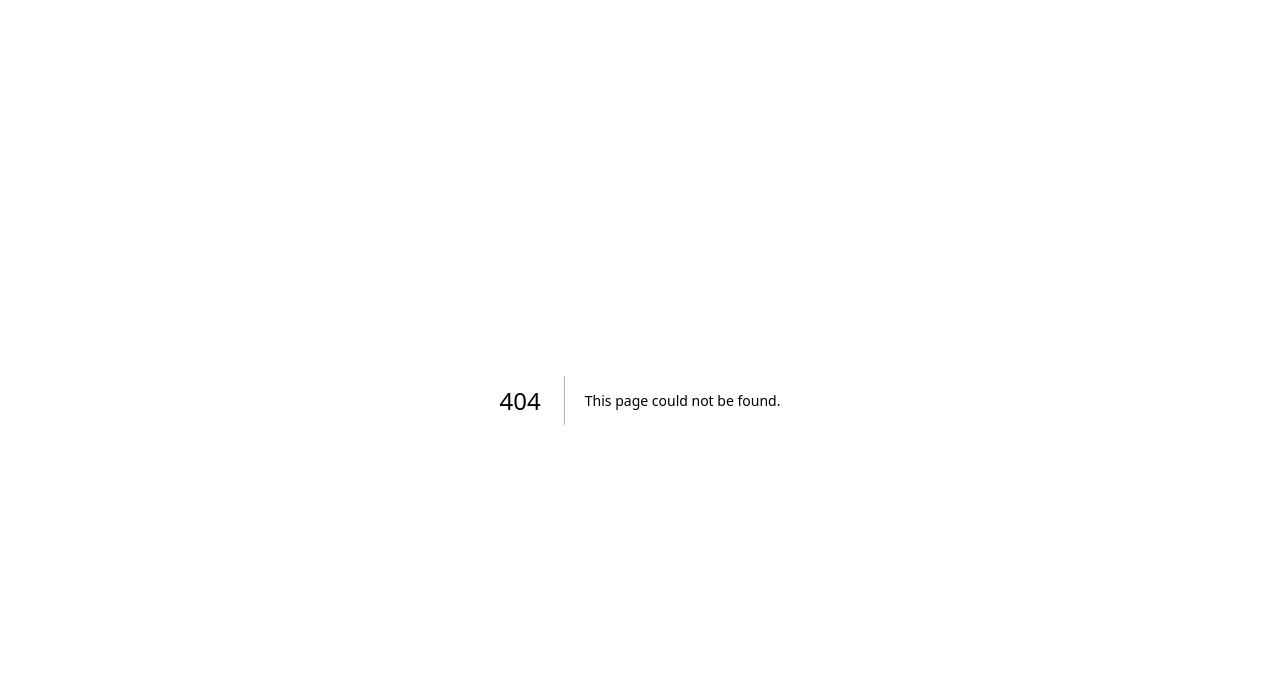
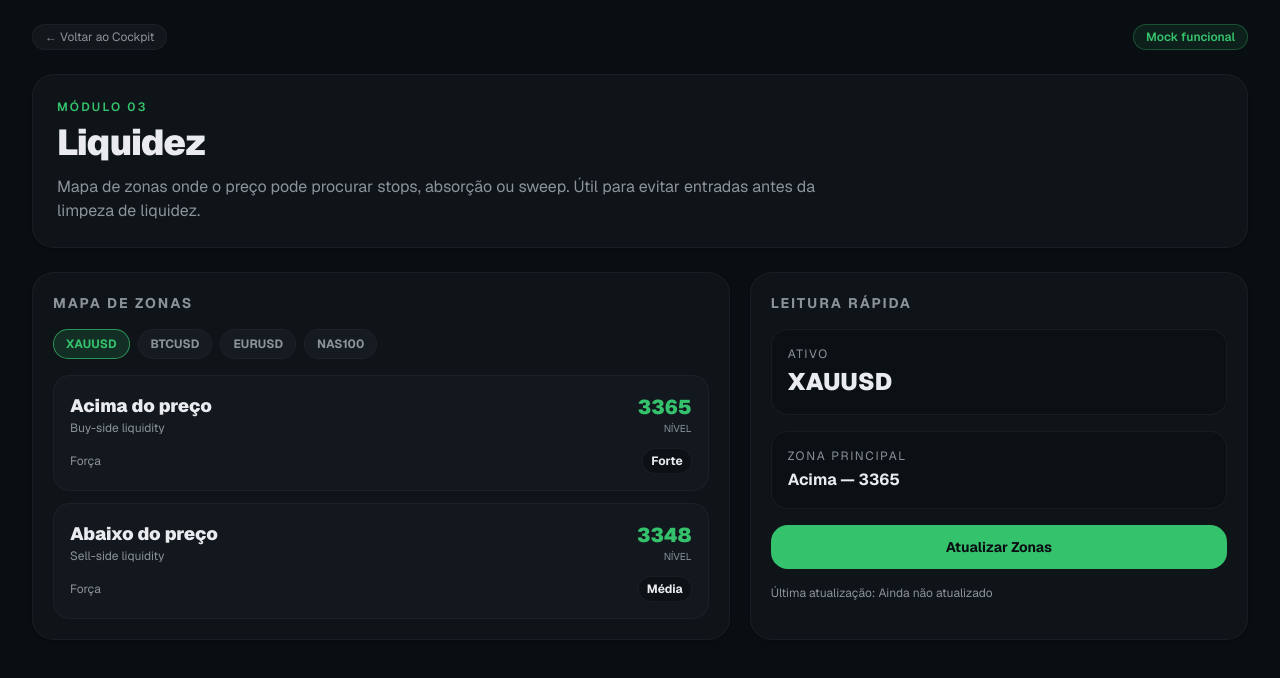
Before and after one commit to ineslourenco7/v0-recreate-trading-dashboard, a Next.js app: page /liquidity in a window 1280 px wide. Before the commit this address had no page. Shown: the top 678 px of the page. Built offline with nearby package versions, Linux system fonts and the light colour scheme.

Commit message:
Add liquidity module page

```diff
--- /dev/null
+++ b/app/liquidity/page.tsx
@@ -0,0 +1,123 @@
+"use client"
+
+import { useMemo, useState } from "react"
+import { ModuleCard, ModulePage } from "@/components/hermes/module-page"
+
+const assets = ["XAUUSD", "BTCUSD", "EURUSD", "NAS100"] as const
+
+type Asset = (typeof assets)[number]
+
+type LiquidityZone = {
+  id: string
+  asset: Asset
+  side: "Acima" | "Abaixo"
+  level: number
+  strength: "Fraca" | "Média" | "Forte"
+  type: string
+}
+
+const baseZones: LiquidityZone[] = [
+  { id: "1", asset: "XAUUSD", side: "Acima", level: 3365, strength: "Forte", type: "Buy-side liquidity" },
+  { id: "2", asset: "XAUUSD", side: "Abaixo", level: 3348, strength: "Média", type: "Sell-side liquidity" },
+  { id: "3", asset: "BTCUSD", side: "Acima", level: 68400, strength: "Média", type: "High sweep zone" },
+  { id: "4", asset: "BTCUSD", side: "Abaixo", level: 67250, strength: "Forte", type: "Range low liquidity" },
+  { id: "5", asset: "EURUSD", side: "Acima", level: 1.0862, strength: "Fraca", type: "Session high" },
+  { id: "6", asset: "NAS100", side: "Abaixo", level: 19380, strength: "Forte", type: "Previous low" },
+]
+
+export default function LiquidityPage() {
+  const [selectedAsset, setSelectedAsset] = useState<Asset>("XAUUSD")
+  const [zones, setZones] = useState(baseZones)
+  const [updatedAt, setUpdatedAt] = useState("Ainda não atualizado")
+
+  const visibleZones = useMemo(
+    () => zones.filter((zone) => zone.asset === selectedAsset),
+    [selectedAsset, zones],
+  )
+
+  const strongestZone = visibleZones.find((zone) => zone.strength === "Forte")
+
+  function refreshZones() {
+    setZones((current) =>
+      current.map((zone) =>
+        zone.asset === selectedAsset
+          ? {
+              ...zone,
+              level: Number((zone.level + (Math.random() > 0.5 ? 1 : -1) * Math.random() * (selectedAsset === "EURUSD" ? 0.001 : 8)).toFixed(selectedAsset === "EURUSD" ? 5 : 2)),
+            }
+          : zone,
+      ),
+    )
+    setUpdatedAt(new Date().toLocaleTimeString("pt-PT", { hour: "2-digit", minute: "2-digit" }))
+  }
+
+  return (
+    <ModulePage
+      eyebrow="Módulo 03"
+      title="Liquidez"
+      description="Mapa de zonas onde o preço pode procurar stops, absorção ou sweep. Útil para evitar entradas antes da limpeza de liquidez."
+    >
+      <div className="grid gap-5 lg:grid-cols-[1.4fr_1fr]">
+        <ModuleCard title="Mapa de zonas">
+          <div className="mb-4 flex flex-wrap gap-2">
+            {assets.map((asset) => (
+              <button
+                key={asset}
+                type="button"
+                onClick={() => setSelectedAsset(asset)}
+                className={`rounded-full border px-3 py-1.5 text-xs font-bold transition ${
+                  selectedAsset === asset
+                    ? "border-primary/70 bg-primary/15 text-primary"
+                    : "border-border/70 bg-secondary/40 text-muted-foreground hover:text-foreground"
+                }`}
+              >
+                {asset}
+              </button>
+            ))}
+          </div>
+
+          <div className="space-y-3">
+            {visibleZones.map((zone) => (
+              <div key={zone.id} className="rounded-xl border border-border/70 bg-secondary/30 p-4">
+                <div className="flex items-center justify-between gap-3">
+                  <div>
+                    <p className="text-lg font-black">{zone.side} do preço</p>
+                    <p className="text-xs text-muted-foreground">{zone.type}</p>
+                  </div>
+                  <div className="text-right">
+                    <p className="text-xl font-black text-primary">{zone.level}</p>
+                    <p className="text-[10px] uppercase text-muted-foreground">nível</p>
+                  </div>
+                </div>
+                <div className="mt-3 flex items-center justify-between text-xs">
+                  <span className="text-muted-foreground">Força</span>
+                  <span className="rounded-full border border-border/70 bg-background/60 px-2 py-1 font-bold">{zone.strength}</span>
+                </div>
+              </div>
+            ))}
+          </div>
+        </ModuleCard>
+
+        <ModuleCard title="Leitura rápida">
+          <div className="space-y-4">
+            <div className="rounded-xl border border-border/70 bg-background/60 p-4">
+              <p className="text-xs uppercase tracking-[0.14em] text-muted-foreground">Ativo</p>
+              <p className="mt-1 text-2xl font-black">{selectedAsset}</p>
+            </div>
+
+            <div className="rounded-xl border border-border/70 bg-background/60 p-4">
+              <p className="text-xs uppercase tracking-[0.14em] text-muted-foreground">Zona principal</p>
+              <p className="mt-1 font-bold">{strongestZone ? `${strongestZone.side} — ${strongestZone.level}` : "Sem zona forte"}</p>
+            </div>
+
+            <button onClick={refreshZones} className="w-full rounded-xl bg-primary px-4 py-3 text-sm font-bold text-primary-foreground transition hover:opacity-90">
+              Atualizar Zonas
+            </button>
+
+            <p className="text-xs text-muted-foreground">Última atualização: {updatedAt}</p>
+          </div>
+        </ModuleCard>
+      </div>
+    </ModulePage>
+  )
+}
```
